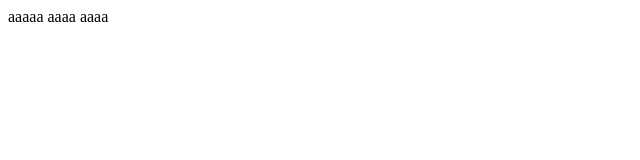
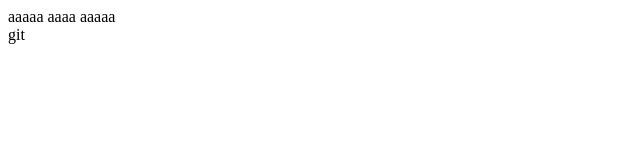
Before and after one commit to Huuuuuugo/node-teste, a website: page index.html in a window 1280 px wide. Shown: the full height of the page, 0-640 px from the left. Drawn offline with Linux system fonts and the light colour scheme.

Commit message:
alteração de div com a adicição de mais uma 'a'

```diff
--- a/index.html
+++ b/index.html
@@ -6,6 +6,6 @@
     <title>Document</title>
 </head>
 <body>
-    <div> aaaaa aaaa aaaa</div>
-</body>
+    <div> aaaaa aaaa aaaaa</div>
+</body>git
 </html>
```
